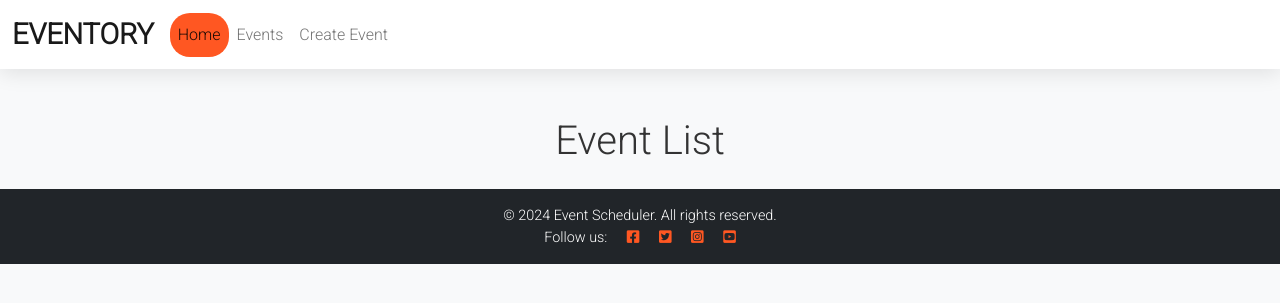
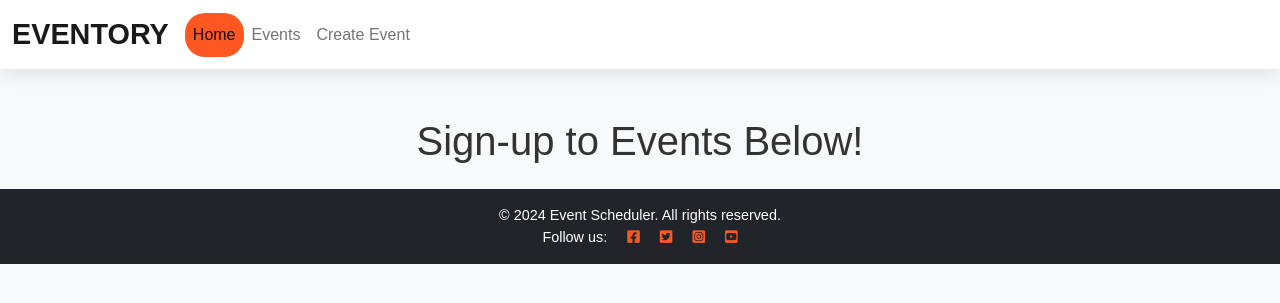
Before and after one commit to Ojay97-hub/event-scheduler, a Django app: page / in a window 1280 px wide. Shown: the top 303 px of the page. Run offline with Django 3.2, Linux system fonts and the light colour scheme; data that the repository does not hold is empty.

Commit message:
Changed title of event list to a CTA type title

```diff
--- a/events/templates/events/index.html
+++ b/events/templates/events/index.html
@@ -4,7 +4,7 @@
 
 <!-- Event List content starts here -->
 <div class="container mt-5">
-    <h1 class="text-center mb-4">Event List</h1>
+    <h1 class="text-center mb-4">Sign-up to Events Below!</h1>
 
     <div class="row">
         {% for event in object_list %}
--- a/static/css/style.css
+++ b/static/css/style.css
@@ -2,7 +2,7 @@
 
 /* Body styles */
 body {
-    font-family: 'Roboto', sans-serif;
+    font-family: 'Montserrat', sans-serif;
     background-color: #eaf4ff; /* Light blue background for a fresh look */
     color: #333; /* Dark text for contrast */
 }
```
